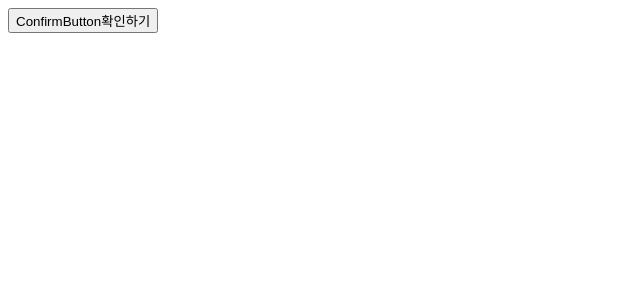
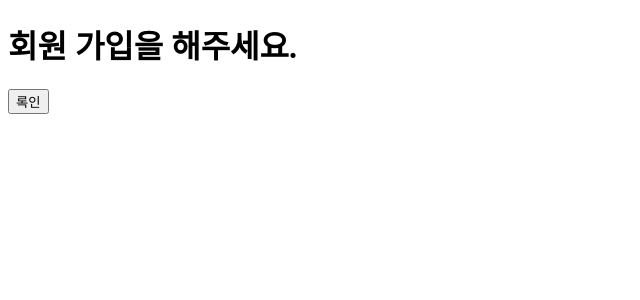
Before and after one commit to hyunmin-ooo/reactproject2024, a React (Create React App) app: page / in a window 1280 px wide. Shown: the top 300 px of the page, without its empty margins (0-640 px from the left). Built offline with nearby package versions, Linux system fonts and the light colour scheme.

Commit message:
React 9장 조건부렌더링, 엘리먼트 변수

```diff
--- a/src/chp05/CommentList.jsx
+++ b/src/chp05/CommentList.jsx
@@ -22,7 +22,8 @@ function CommentList(props){
         <div>
             {
                 comments.map((comment) =>{
-                    return(<Comment name={comment.name} comment={comment.comment}/>);
+                    return(
+                        <Comment name={comment.name} comment={comment.comment}/>);
                 })
             }
         </div>
--- /dev/null
+++ b/src/chp09/Greeting.jsx
@@ -0,0 +1,14 @@
+import React from "react";
+import GuestGreeting from "./GuestGreeting";
+import UserGreeting from "./UserGreeting";
+
+function Greeting(props){
+    const isLoggedIn = props.isLoggedIn;
+
+    if(isLoggedIn){
+        return<UserGreeting/>
+    }else{
+        return <GuestGreeting/>
+    }
+}
+export default Greeting;
--- /dev/null
+++ b/src/chp09/GuestGreeting.jsx
@@ -0,0 +1,7 @@
+import React from "react";
+
+function GuestGreeting(props){
+    return <h1>회원 가입을 해주세요.</h1>
+}
+
+export default GuestGreeting;
--- /dev/null
+++ b/src/chp09/LoginButton.jsx
@@ -0,0 +1,8 @@
+import React from "react";
+
+function LoginButton(props){
+    return(
+        <button onClick={props.onClick}>록인</button>
+    );
+}
+export default LoginButton;
--- /dev/null
+++ b/src/chp09/LoginControl.jsx
@@ -0,0 +1,29 @@
+import React,{useState} from "react";
+import LogoutButton from "./LogoutButton";
+import LoginButton from "./LoginButton";
+import Greeting from "./Greeting";
+
+function LoginControl(props){
+    const[isLoggedIn,setIsLoggedIn] = useState(false);
+    const handleLoginClick=()=>{
+        setIsLoggedIn(true);
+    }
+
+    const handleLogoutClick=()=>{
+        setIsLoggedIn(false);
+    }
+
+    let btn;
+    if(isLoggedIn){
+        btn=<LogoutButton onClick={handleLogoutClick}/>;
+    }else{
+        btn=<LoginButton onClick={handleLoginClick}/>;
+    }
+    return(
+        <div>
+            <Greeting isLoggedIn={isLoggedIn}/>
+            {btn}
+        </div>
+    );
+}
+export default LoginControl;
--- /dev/null
+++ b/src/chp09/LogoutButton.jsx
@@ -0,0 +1,8 @@
+import React from "react";
+
+function LogoutButton(props){
+    return(
+        <button onClick={props.onClick}>록앗</button>
+    );
+}
+export default LogoutButton;
--- /dev/null
+++ b/src/chp09/UserGreeting.jsx
@@ -0,0 +1,7 @@
+import React from "react";
+
+function UserGreeting(props){
+    return <h1>다시 오셨군요</h1>
+}
+
+export default UserGreeting;
--- a/src/index.js
+++ b/src/index.js
@@ -5,23 +5,25 @@ import reportWebVitals from './reportWebVitals';
 // import ConfirmDialog from "./chp04/ConfirmDialog";
 // import Clock from "./chp04/Clock";
 // import CommentList from "./chp05/CommentList";
-import NotificationList from "./chp06/NotificationList";
-import Accommodate from "./chp07/Accommodate";
-import Toggle from "./chp08/Toggle";
-import MyButton from "./chp08/MyButton";
-import Toggle2 from "./chp08/Toggle2";
-import ClickButton from "./chp08/ClickButton";
-import Counter from "./chp08/Counter";
-import InputTest from "./chp08/InputTest";
-import ConfirmButton2 from "./chp08/ConfirmButton2";
-import ConfirmButton3 from "./ConfirmButton3";
-import ConfirmButton from "./chp08/ConfirmButton";
+// import NotificationList from "./chp06/NotificationList";
+// import Accommodate from "./chp07/Accommodate";
+// import Toggle from "./chp08/Toggle";
+// import MyButton from "./chp08/MyButton";
+// import Toggle2 from "./chp08/Toggle2";
+// import ClickButton from "./chp08/ClickButton";
+// import Counter from "./chp08/Counter";
+// import InputTest from "./chp08/InputTest";
+// import ConfirmButton2 from "./chp08/ConfirmButton2";
+// import ConfirmButton3 from "./ConfirmButton3";
+// import ConfirmButton from "./chp08/ConfirmButton";
+import Greeting from "./chp09/Greeting";
+import LoginControl from "./chp09/LoginControl";
 const root = ReactDOM.createRoot(document.getElementById('root'));
 
 setInterval(() =>{
     root.render(
         <React.StrictMode>
-            <ConfirmButton2/>
+            <LoginControl/>
         </React.StrictMode>
     );
 },1000
--- a/src/mytest/Book.jsx
+++ /dev/null
@@ -1 +0,0 @@
-import React from "react";
```
Also changed, not shown: src/chp04-test/Clock.jsx (added, +11 -0 lines), src/chp08/ConfirmButton3.jsx (renamed from src/ConfirmButton3.jsx), src/mytest/Library.jsx (deleted).
